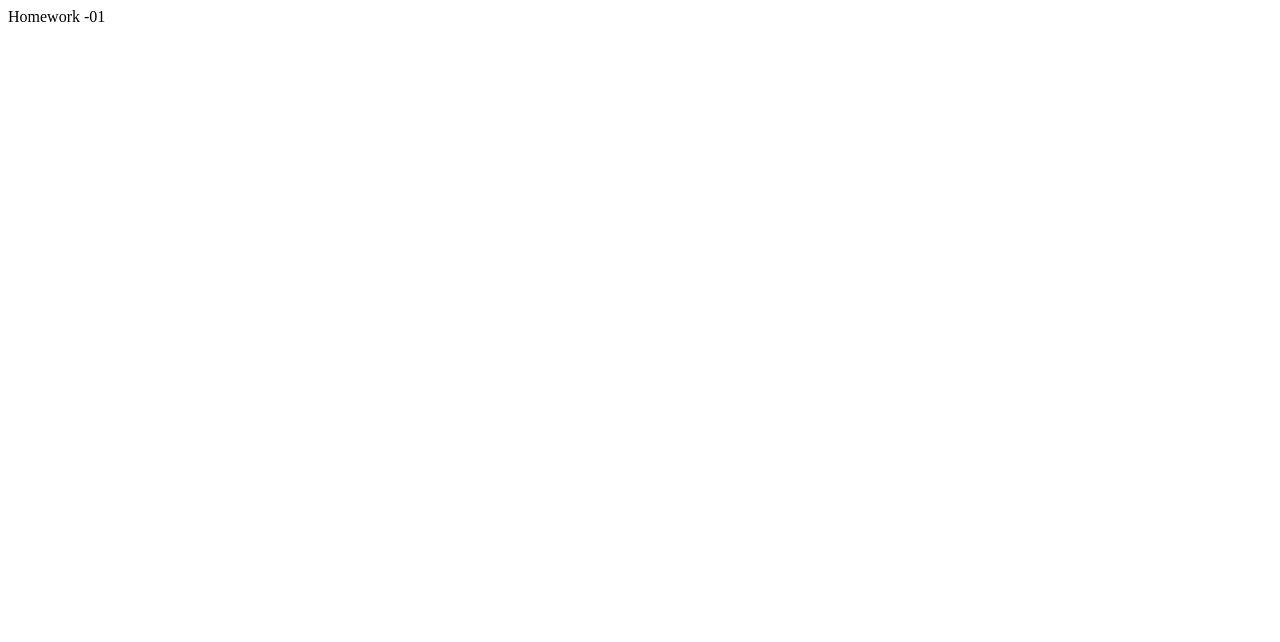
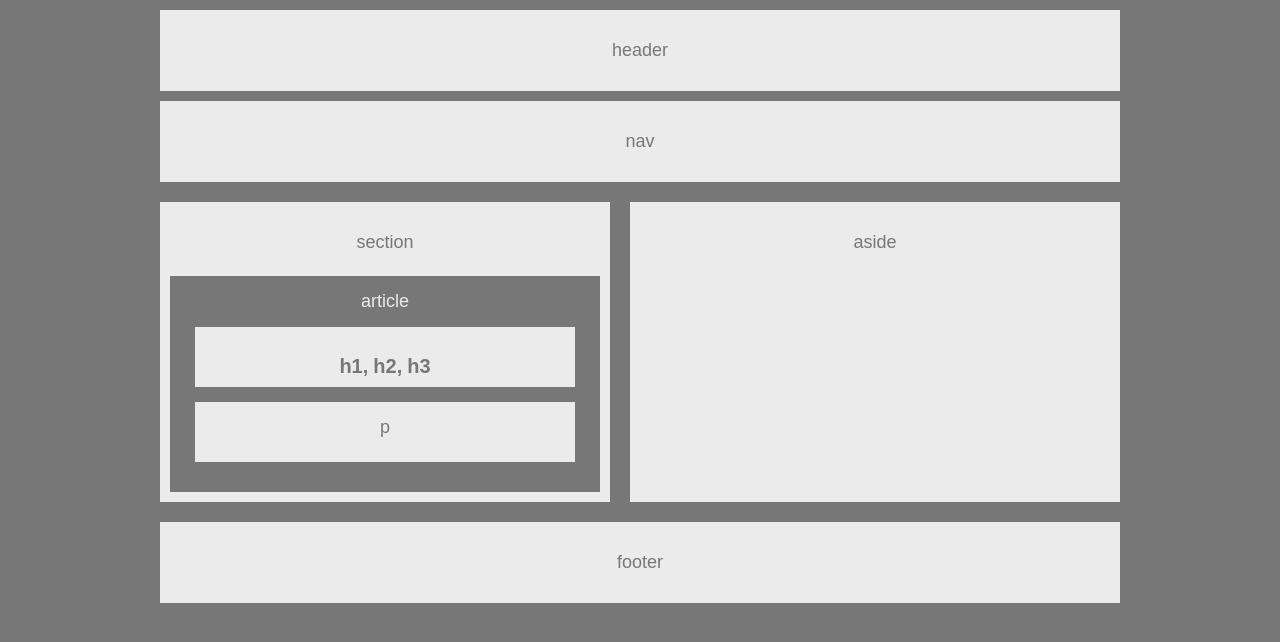
Before and after one commit to mrhdigital/homework-01, a plain HTML site: page index.html in a window 1280 px wide. Drawn offline with Linux system fonts and the light colour scheme.

Commit message:
home for gitpage

```diff
--- a/index.html
+++ b/index.html
@@ -1 +1,41 @@
-Homework -01
+<!DOCTYPE html>
+<html lang="en">
+<head>
+    <meta charset="UTF-8">
+    <meta name="viewport" content="width=device-width, initial-scale=1.0">
+    <meta http-equiv="X-UA-Compatible" content="ie=edge">
+    <title> Wireframe </title>
+    <link rel="stylesheet" href="style.css">
+</head>
+<body>
+
+    <div class = "container">
+        <header>
+            header
+        </header>
+        <nav>
+            nav
+        </nav>
+        <section>
+            section
+            <article>
+                article
+                <div>
+                    <h1>h1,</h1>
+                    <h2>h2,</h2>
+                    <h3> h3</h3>
+                </div>
+                <p>  p  </p>
+            </article>
+        </section>
+        <aside>
+            aside
+        </aside>
+        <footer>
+            footer
+        </footer>
+
+    </div>
+
+</body>
+</html>
--- /dev/null
+++ b/style.css
@@ -0,0 +1,95 @@
+* {
+    box-sizing: border-box;
+}
+
+body {
+    background-color: #777;
+
+    font-family: Arial, Helvetica Neue,Helvetica, sans-serif;
+    font-size: 18px;
+    text-align: center;
+    color:#ebebeb;
+
+}
+.container {
+    margin: 0 auto;
+    left: 0;
+    right: 0;
+    top: 0px;
+    width:960px;
+    position: absolute;
+}
+
+section,aside {
+    background-color: #ebebeb;
+    color: #777;
+    padding: 30px;
+    margin:15px auto;
+
+
+}
+header, footer,nav {
+    background-color: #ebebeb;
+    color: #777;
+    padding: 30px;
+    margin-top:10px;
+}
+
+section {
+    background-color: #ebebeb;
+    width: 450px;
+    height: 300px;
+    margin-top:20px;
+    float:left;
+    position: relative;
+
+}
+aside {
+    background-color: #ebebeb;
+    width:490px;
+    height: 300px;
+    float: left;
+    margin-top:20px;
+    margin-left:20px;
+    margin-bottom: 20px;
+    padding: 30px;
+
+}
+footer {
+    clear:both;
+    margin-bottom: 100px;
+    margin-top: 0px;
+}
+
+article {
+    background-color: #777;
+    color:  #ebebeb;
+    padding: 15px;
+    margin-top: 5px;
+    width:430px;
+    margin:0 auto 0 auto;
+    position: absolute;
+    bottom:10px;
+    left:10px;
+}
+div h1,div h2, div h3 {
+    display: inline-block;
+    font-size: 20px;
+    vertical-align: middle;
+    line-height: .45;
+
+
+
+}
+article div, article p {
+    background-color: #ebebeb;
+    color: #777;
+    padding:15px;
+    width:380px;
+    height: 60px;
+    margin: 15px auto;
+    text-align: center;
+
+
+
+}
```
